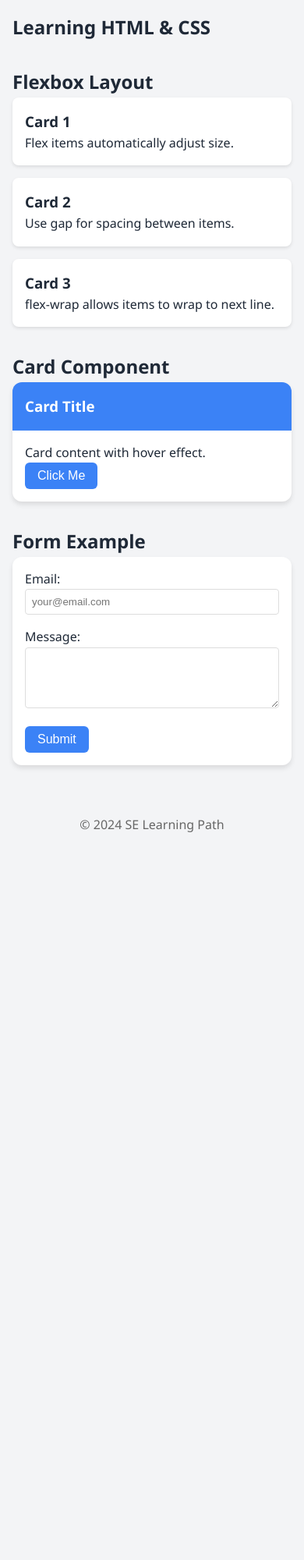
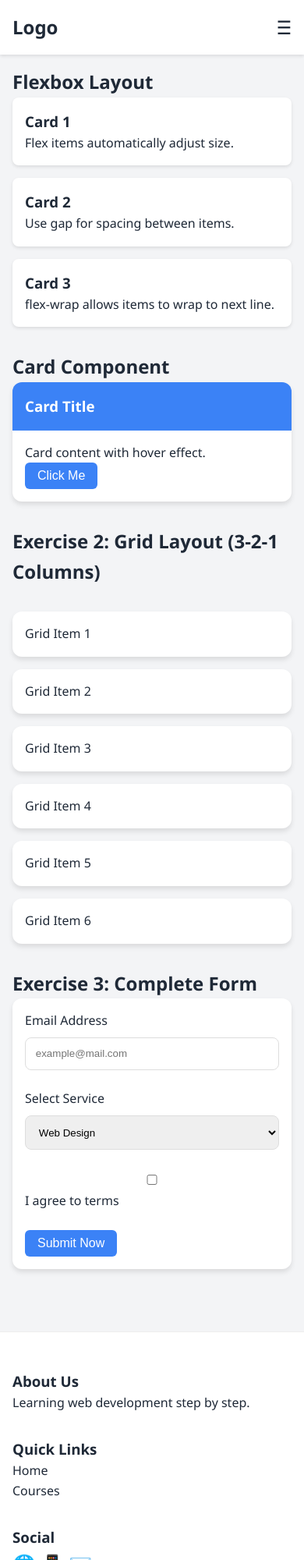
Before and after one commit to tapheret2/Hybrid-Roadmap-Practice, a website: page Software_Engineering/Intern/01_Frontend_Core/lesson_html_css.html in a window 390 px wide. Shown: the top 2000 px of the page at 78% size. Before the commit the page ends 1087 px from the top, so only its background shows below. Drawn offline with Linux system fonts and the light colour scheme.

Commit message:
feat: Add HTML and CSS fundamentals lesson covering responsive design, flexbox, grid, and form styling examples.

```diff
--- a/Software_Engineering/Intern/01_Frontend_Core/lesson_html_css.html
+++ b/Software_Engineering/Intern/01_Frontend_Core/lesson_html_css.html
@@ -127,14 +127,89 @@
             background: #2563eb;
         }
 
-        /* Responsive Design */
+        /* Responsive Navbar */
+        .navbar {
+            display: flex;
+            justify-content: space-between;
+            align-items: center;
+            background: white;
+            padding: 1rem 2rem;
+            box-shadow: 0 2px 4px rgba(0, 0, 0, 0.1);
+        }
+
+        .nav-links {
+            display: flex;
+            list-style: none;
+            gap: 2rem;
+        }
+
+        .hamburger {
+            display: none;
+            cursor: pointer;
+            font-size: 1.5rem;
+        }
+
+        /* Exercise 2: CSS Grid */
+        .grid-layout {
+            display: grid;
+            gap: 1rem;
+            grid-template-columns: repeat(3, 1fr);
+            margin-top: 2rem;
+        }
+
+        /* Exercise 3: Advanced Form Styles */
+        .styled-form .form-group {
+            margin-bottom: 1.5rem;
+        }
+
+        .styled-form input,
+        .styled-form select,
+        .styled-form textarea {
+            width: 100%;
+            padding: 0.8rem;
+            border: 1px solid #ddd;
+            border-radius: 8px;
+            margin-top: 0.5rem;
+        }
+
+        .styled-form input:invalid:not(:placeholder-shown) {
+            border-color: #ef4444;
+        }
+
+        .footer-grid {
+            display: grid;
+            grid-template-columns: repeat(auto-fit, minmax(200px, 1fr));
+            gap: 2rem;
+            text-align: left;
+            padding: 2rem 0;
+        }
+
+        /* Responsive */
+        @media (max-width: 992px) {
+            .grid-layout {
+                grid-template-columns: repeat(2, 1fr);
+            }
+        }
+
         @media (max-width: 768px) {
+            .navbar {
+                padding: 1rem;
+            }
+
+            .nav-links {
+                display: none;
+            }
+
+            .hamburger {
+                display: block;
+            }
+
+            .grid-layout {
+                grid-template-columns: 1fr;
+            }
+
             .flex-container {
                 flex-direction: column;
-            }
-
-            .flex-item {
-                min-width: 100%;
             }
         }
     </style>
@@ -142,10 +217,18 @@
 
 <body>
     <!-- HTML Structure -->
-    <header>
-        <nav class="container">
-            <h1>Learning HTML & CSS</h1>
-        </nav>
+    <!-- EXERCISE 1: Responsive Navbar -->
+    <header class="navbar">
+        <div class="logo">
+            <h2>Logo</h2>
+        </div>
+        <ul class="nav-links">
+            <li>Home</li>
+            <li>About</li>
+            <li>Services</li>
+            <li>Contact</li>
+        </ul>
+        <div class="hamburger">☰</div>
     </header>
 
     <main class="container">
@@ -182,27 +265,64 @@
             </div>
         </section>
 
-        <!-- Section: Form -->
-        <section>
-            <h2>Form Example</h2>
-            <form class="card" style="max-width: 500px; padding: 1rem;">
-                <div style="margin-bottom: 1rem;">
-                    <label for="email">Email:</label>
-                    <input type="email" id="email" placeholder="your@email.com"
-                        style="width: 100%; padding: 0.5rem; border: 1px solid #ddd; border-radius: 4px;">
+        <!-- EXERCISE 2: CSS Grid Layout -->
+        <section style="margin-top: 2rem;">
+            <h2>Exercise 2: Grid Layout (3-2-1 Columns)</h2>
+            <div class="grid-layout">
+                <div class="card card-body">Grid Item 1</div>
+                <div class="card card-body">Grid Item 2</div>
+                <div class="card card-body">Grid Item 3</div>
+                <div class="card card-body">Grid Item 4</div>
+                <div class="card card-body">Grid Item 5</div>
+                <div class="card card-body">Grid Item 6</div>
+            </div>
+        </section>
+
+        <!-- EXERCISE 3: Styled Complete Form -->
+        <section style="margin-top: 2rem;">
+            <h2>Exercise 3: Complete Form</h2>
+            <form class="card card-body styled-form" style="max-width: 600px;">
+                <div class="form-group">
+                    <label>Email Address</label>
+                    <input type="email" placeholder="example@mail.com" required>
                 </div>
-                <div style="margin-bottom: 1rem;">
-                    <label for="message">Message:</label>
-                    <textarea id="message" rows="4"
-                        style="width: 100%; padding: 0.5rem; border: 1px solid #ddd; border-radius: 4px;"></textarea>
+                <div class="form-group">
+                    <label>Select Service</label>
+                    <select>
+                        <option>Web Design</option>
+                        <option>Development</option>
+                    </select>
                 </div>
-                <button type="submit" class="btn btn-primary">Submit</button>
+                <div class="form-group">
+                    <input type="checkbox" id="terms"> <label for="terms">I agree to terms</label>
+                </div>
+                <button type="submit" class="btn btn-primary">Submit Now</button>
             </form>
         </section>
     </main>
 
-    <footer class="container" style="margin-top: 2rem; text-align: center; color: #666;">
-        <p>&copy; 2024 SE Learning Path</p>
+    <!-- EXERCISE 4: Responsive Footer -->
+    <footer class="container" style="background: white; margin-top: 4rem; border-top: 1px solid #eee;">
+        <div class="footer-grid">
+            <div>
+                <h3>About Us</h3>
+                <p>Learning web development step by step.</p>
+            </div>
+            <div>
+                <h3>Quick Links</h3>
+                <ul style="list-style: none;">
+                    <li>Home</li>
+                    <li>Courses</li>
+                </ul>
+            </div>
+            <div>
+                <h3>Social</h3>
+                <div style="display: flex; gap: 1rem; font-size: 1.5rem;">
+                    🌐 📱 📧
+                </div>
+            </div>
+        </div>
+        <p style="text-align: center; padding: 1rem 0;">&copy; 2024 SE Learning Path. All rights reserved.</p>
     </footer>
 
     <!-- --- 3. EXERCISES ---
```
